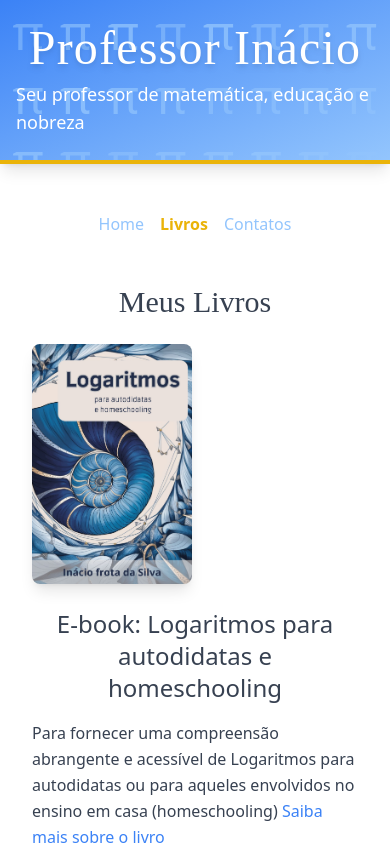
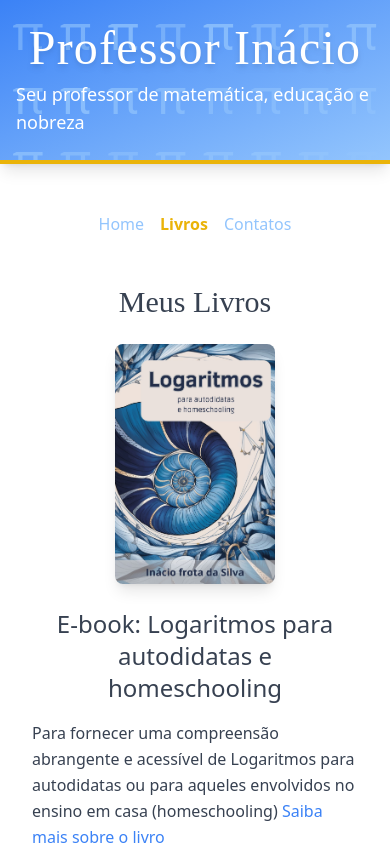
Before and after one commit to professorinaciosilva/sitepessoal, a Next.js app: page /livros in a window 390 px wide. Shown: the top 845 px of the page. Built offline with nearby package versions, Linux system fonts and the light colour scheme.

Commit message:
centralização de imagens para mobile

```diff
--- a/app/livros/page.tsx
+++ b/app/livros/page.tsx
@@ -47,14 +47,14 @@ export default function BooksPage() {
         {books.map((book) => (
           <div
             key={book.id}
-            className="flex flex-col md:flex-row gap-6 items-start"
+            className="flex flex-col md:flex-row gap-6 items-center md:items-start"
           >
             {/* Capa do Livro com Link */}
             <a
               href={book.link}
               target="_blank"
               rel="noopener noreferrer"
-              className="flex-shrink-0"
+              className="flex-shrink-0 mx-auto md:mx-0"
             >
               <img
                 src={book.image}
@@ -92,5 +92,6 @@ export default function BooksPage() {
       </div>
     </div>
 
+
   );
 }
```
